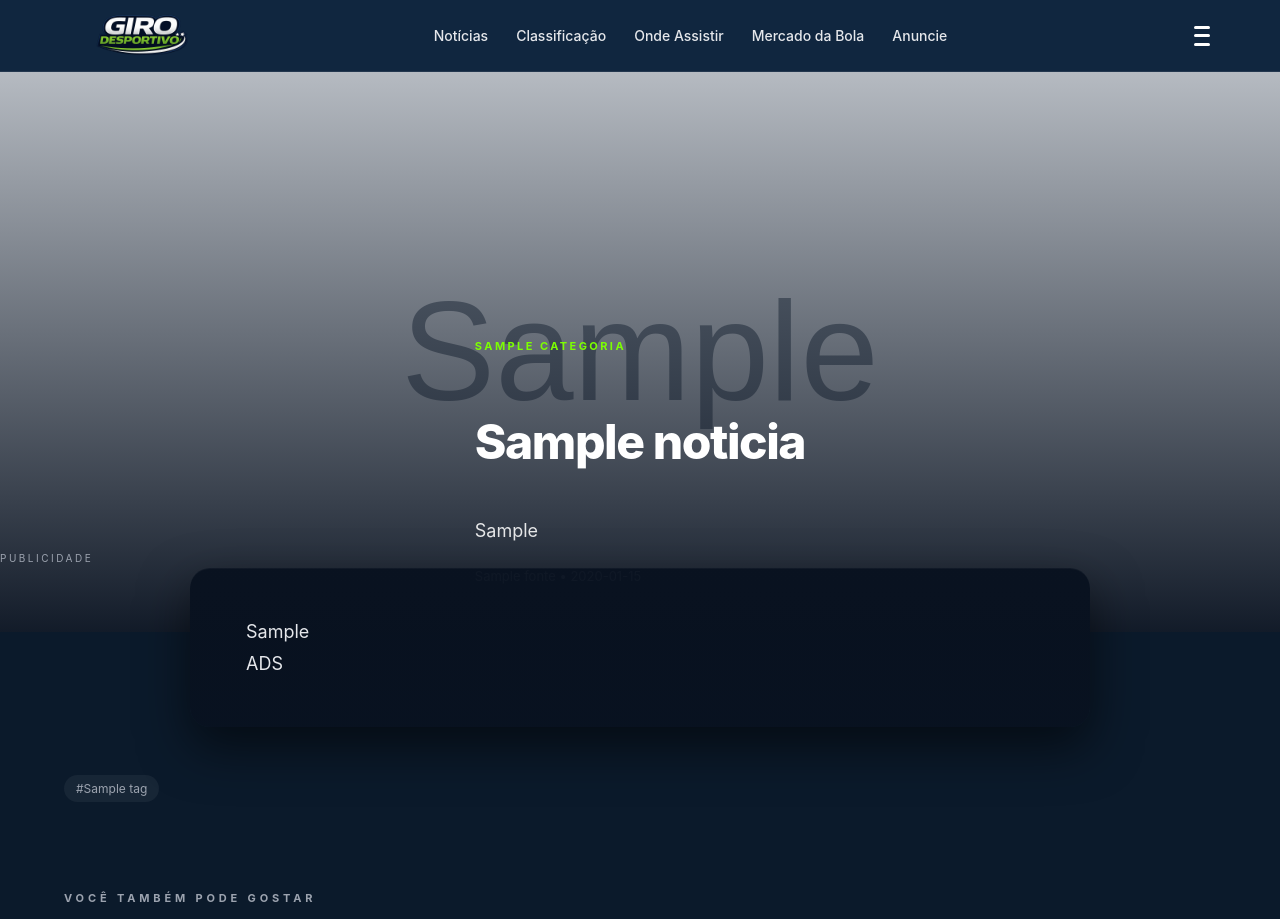
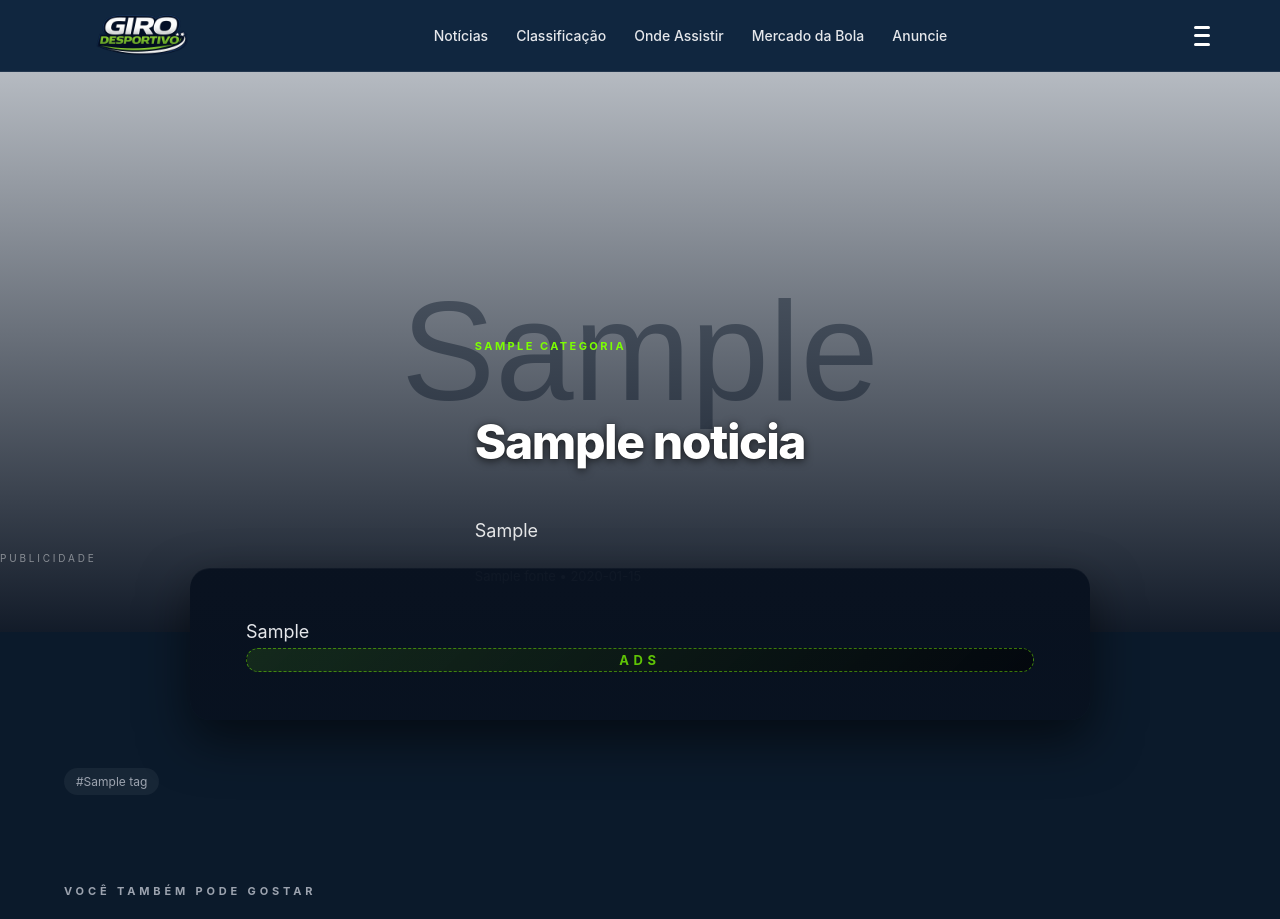
Before and after one commit to ogirodabola/app, a FastAPI app: page /noticia/1 in a window 1280 px wide. Shown: the top 919 px of the page. Run offline with FastAPI, Linux system fonts and the light colour scheme; grey boxes marked "Sample" are stand-in pictures; a database or web service that is not in the repository returns one stand-in record (values such as "Sample title").

Commit message:
Update main.css

```diff
--- a/static/css/main.css
+++ b/static/css/main.css
@@ -1933,3 +1933,76 @@ NOTÍCIA — ESTILO EDITORIAL PREMIUM (ISOLADO)
   font-size: 13px;
   color: rgba(255,255,255,0.65);
 }
+
+/* ===============================
+NOTÍCIA — REFORÇO DE LEITURA NO TÍTULO
+=============================== */
+
+.news-article .news-title {
+  text-shadow:
+    0 2px 8px rgba(0, 0, 0, 0.65),
+    0 0 1px rgba(0, 0, 0, 0.9);
+}
+
+/* ===============================
+NOTÍCIA — ADS (ESTRUTURA FINAL)
+=============================== */
+
+.ads-label {
+  display: block;
+  margin-bottom: 8px;
+
+  font-size: 10px;
+  letter-spacing: 0.28em;
+  text-transform: uppercase;
+
+  color: rgba(255,255,255,0.45);
+}
+
+/* Base do slot */
+.ads-slot {
+  display: flex;
+  align-items: center;
+  justify-content: center;
+
+  border-radius: 18px;
+  border: 1px dashed rgba(124, 255, 0, 0.45);
+
+  background: linear-gradient(
+    135deg,
+    rgba(124,255,0,0.10),
+    rgba(0,0,0,0.55)
+  );
+
+  font-size: 13px;
+  font-weight: 700;
+  letter-spacing: 0.35em;
+  text-transform: uppercase;
+
+  color: rgba(124,255,0,0.75);
+}
+
+/* Ad no meio do conteúdo */
+.ads-slot-article {
+  height: 250px;
+  margin: 48px auto;
+  max-width: 900px;
+}
+
+/* Ad no fim da matéria */
+.news-ad-bottom {
+  margin: 72px 0 56px;
+}
+
+.ads-slot-bottom {
+  height: 180px;
+}
+@media (max-width: 768px) {
+  .ads-slot-article {
+    height: 180px;
+  }
+
+  .ads-slot-bottom {
+    height: 140px;
+  }
+}
```
